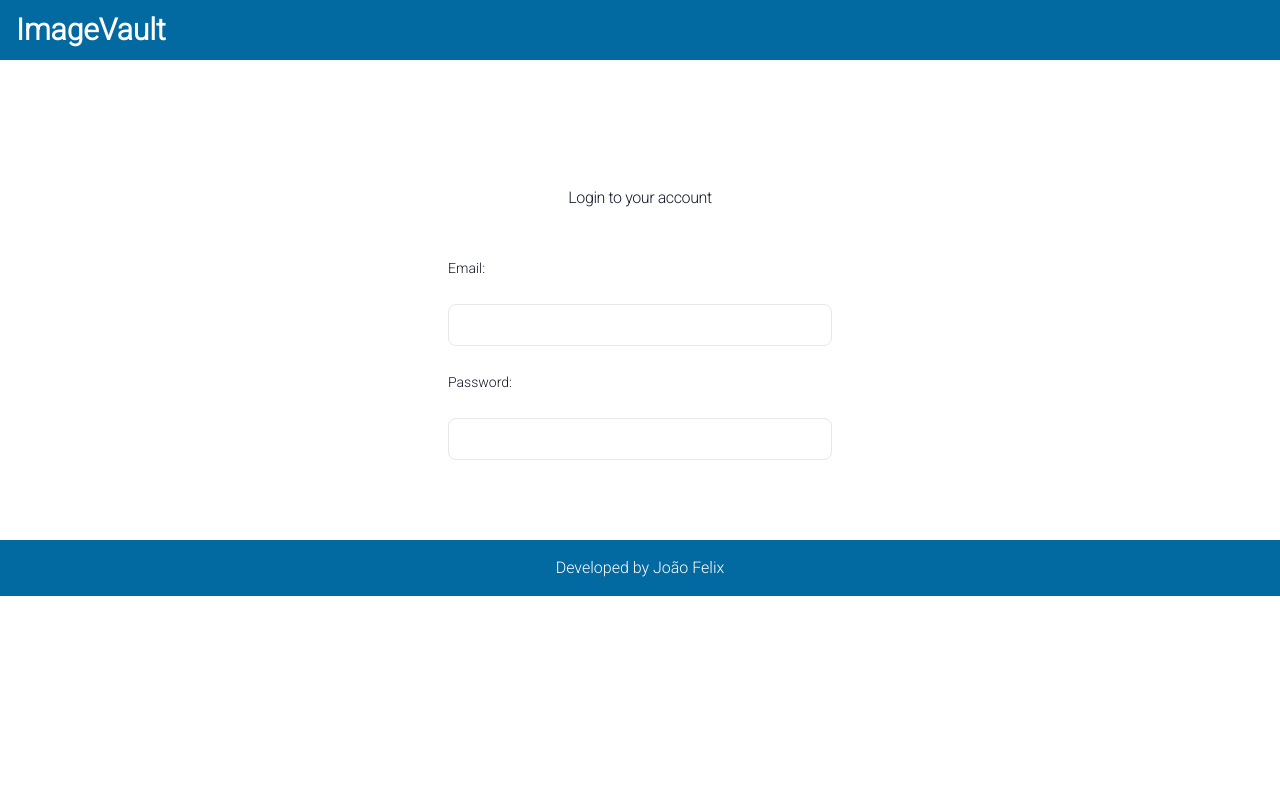
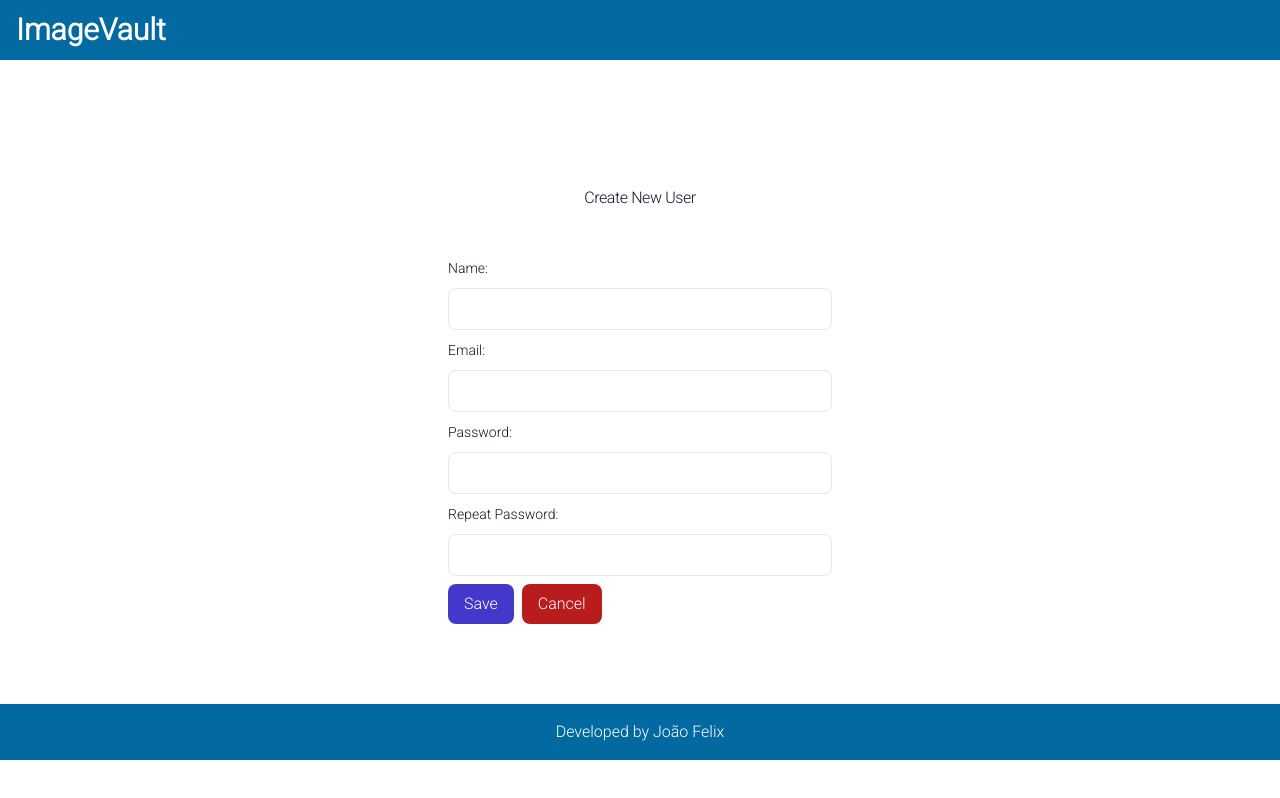
Before and after one commit to JoaoFXs/image-vault, a Next.js app: page /login in a window 1280 px wide. Built offline with nearby package versions, Linux system fonts and the light colour scheme.

Commit message:
Logic for form switching

```diff
--- a/src/app/login/page.tsx
+++ b/src/app/login/page.tsx
@@ -1,10 +1,10 @@
 'use client'
-import { Template, RenderIf, InputText} from '@/components'
+import { Template, RenderIf, InputText, Button} from '@/components'
 import { useState } from 'react'
 export default function login(){
 
     const [loading, setLoading] = useState<boolean>(false);
-    const [newUserState, setNewUserState] = useState<boolean>(false);
+    const [newUserState, setNewUserState] = useState<boolean>(true);
 
 
     return(
@@ -13,12 +13,12 @@ export default function login(){
 
                 <div className='sm:mx-auto sm:w-full sm:max-w-sm'>
                     <h2 className='mt-10 text-center text-1xl font-bol leading-9 tracking-tight text-gray-900'>
-                        Login to your account
+                       {newUserState ? 'Create New User' : 'Login to Your Account'}
                     </h2>
                 </div>
 
                 <div className='mt-10 sm:mx-auto sm:w-full sm:max-w-sm'>
-                    <form className='space-y-6'>
+                    <form className='space-y-2'>
                         <RenderIf condition={newUserState}>
                             <div>
                                 <label className='block text-sm font-medium leading-6 text-gray-900'>Name: </label>
@@ -58,6 +58,21 @@ export default function login(){
                                           id='passwordMatch'/>
                             </div>
                             </RenderIf>
+
+                        <div>
+                            <RenderIf condition={newUserState}>
+                                <Button type='submit' color='bg-indigo-700 hover:bg-indigo-500'
+                                label='Save'/>
+                                <Button type='button' color='bg-red-700 hover:bg-red-500 mx-2'
+                                label='Cancel' onClick={event => setNewUserState(false)}/>
+                            </RenderIf>
+
+                            <RenderIf condition={!newUserState}>
+                                <Button type='submit' color='bg-indigo-700 hover:bg-indigo-500' label='Login'/>
+                                <Button type='button' color='bg-red-700 hover:bg-red-500 mx-2'
+                                label='Sign Up' onClick={event => setNewUserState(true)}/>
+                            </RenderIf>
+                        </div>
                     </form>
                 </div>
 
```
